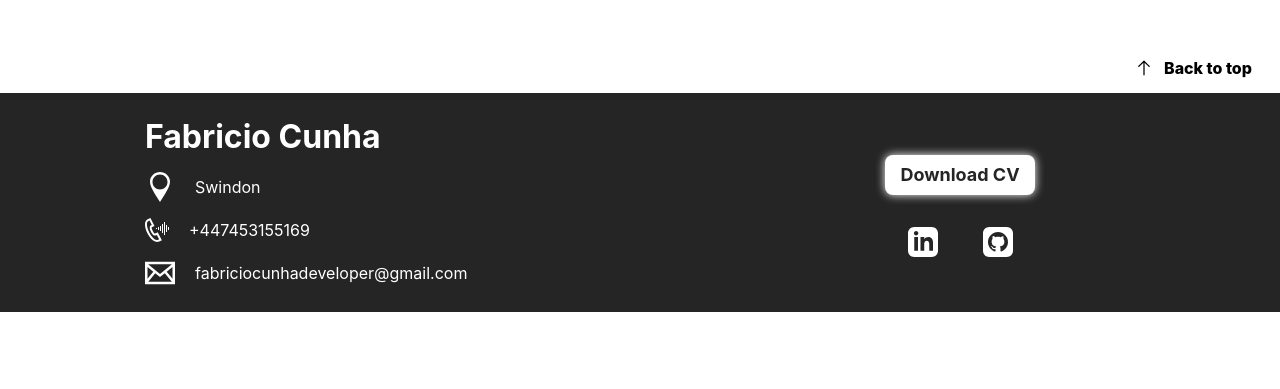
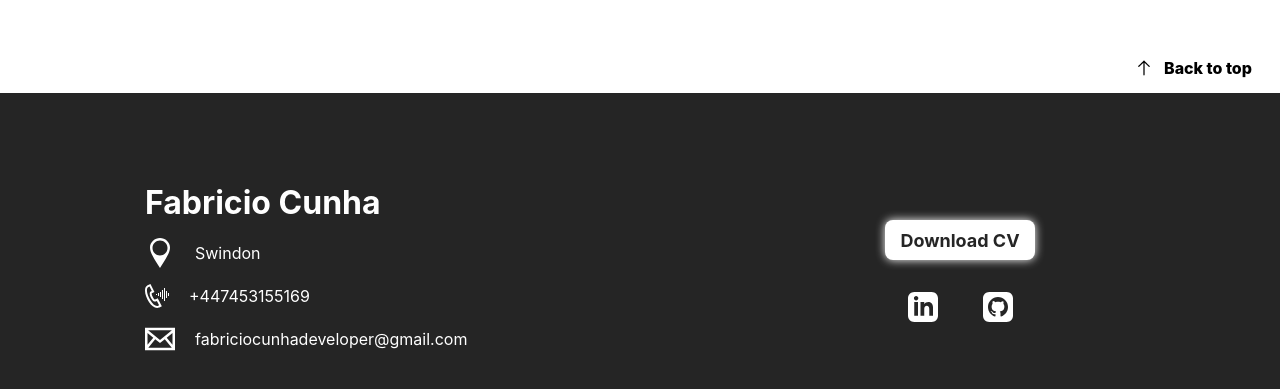
Before and after one commit to fabriciocunhauk/portfolio, a React (Create React App) app: page / in a window 1280 px wide. Shown: the part 4600-4989 px from the top of the page. Before the commit the page ends 4912 px from the top, so only its background shows below. Built offline with nearby package versions, Linux system fonts and the light colour scheme.

Commit message:
Added padding to footer

```diff
--- a/src/components/Footer/footer-styles.scss
+++ b/src/components/Footer/footer-styles.scss
@@ -7,7 +7,7 @@
     color: $white-color;
     max-width: 100%;
     max-height: 350px;
-    padding: 24px 145px 24px 145px;
+    padding: 145px;
     background: $black-glass-color;
 
     .footer-container {
```
Also changed, not shown: 2 other files (tests, documents, lock files or other folders).
